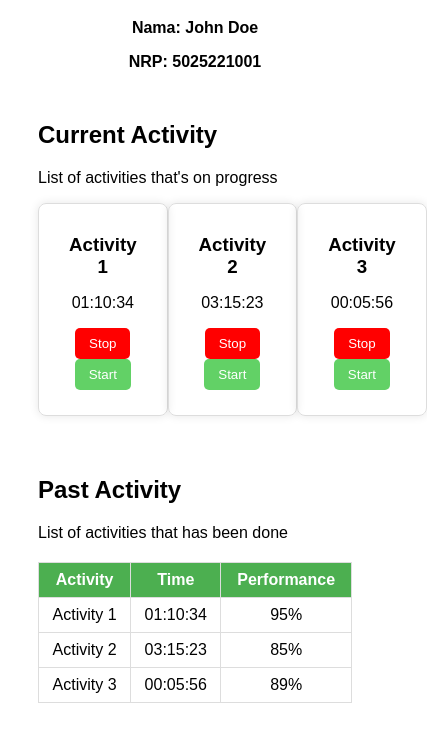
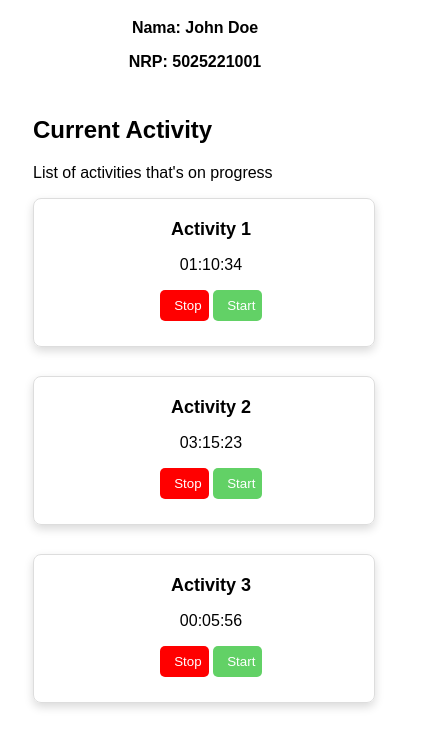
Before and after one commit to rreichi/css-tugas, a plain HTML site: page index.html in a window 390 px wide. Shown: the part 98-844 px from the top of the page, 427 px wide, since content can reach past the window. Drawn offline with Linux system fonts and the light colour scheme.

Commit message:
add responsive

```diff
--- a/style.css
+++ b/style.css
@@ -18,6 +18,7 @@ body{
 .activity-flex{
     display: flex;
     justify-content: space-between;
+    flex-wrap: wrap; /*new*/
 }
 
 .activity{
@@ -26,13 +27,13 @@ body{
     padding: 25px;
     text-align: center;
     width: 30%;
-    box-shadow: 0 0 10px rgba(0,0,0,0.1);
+    box-shadow: 0 4px 10px rgba(0,0,0,0.15);
+    margin-bottom: 29px; /*new*/
 }
 
 .container{
     margin: 20px;
     padding: 10px;
-    margin: 20px;
 }
 
 table {
@@ -75,6 +76,43 @@ h3{
     margin: 5px;
 }
 
+
+img{
+    max-width: 100%;
+    height: auto;
+} /*new*/
+
+/*new*/
+@media(max-width: 1024px){
+    .container{
+        padding: 5px;
+    }
+    .activity{
+        width: 100%;
+        padding: 15px;
+        padding-right: 1px;
+    }
+
+    .activity-flex{
+        flex-direction: column;
+        align-items: center;
+    }
+
+    #start, #stop{
+        width: 15%;
+        margin-bottom: 10px;
+    }
+
+    th, td{
+        padding: 10px;
+        font-size: 14px;
+    }
+    h3{
+        font-size: 18px;
+    }
+}
+
+
 /* table, th, td {
     border:;
 } */
```
